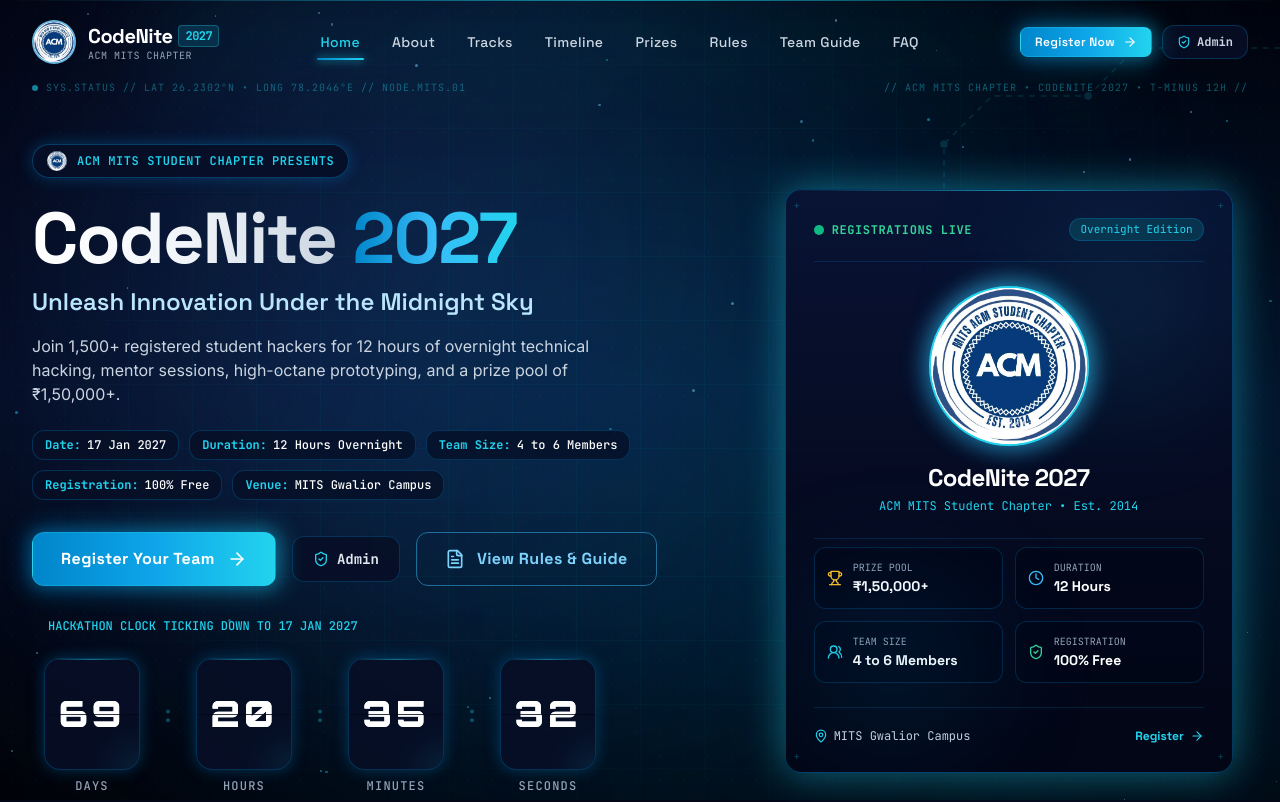
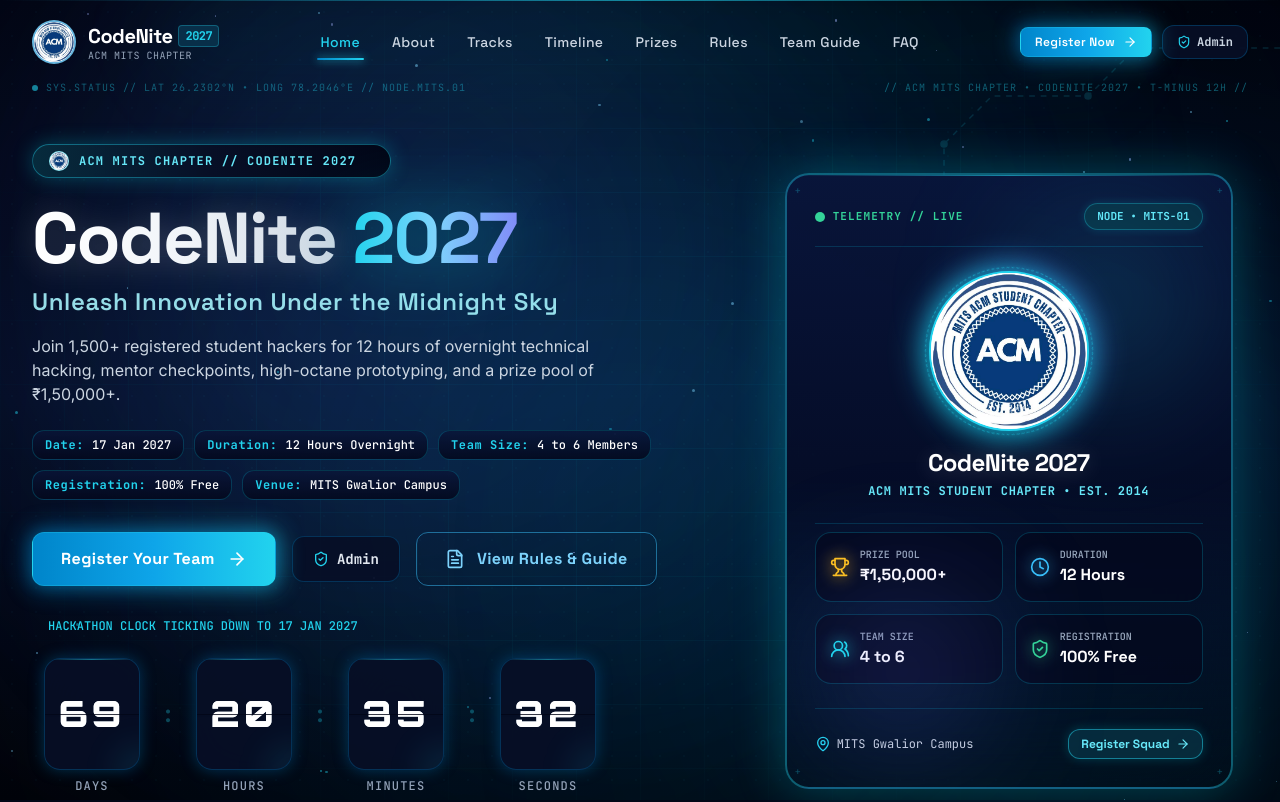
Before and after one commit to ronakgupta2407-wq/ACM-Codenite-, a React (Vite) app: page / in a window 1280 px wide. Shown: the top 802 px of the page. Built offline with nearby package versions, Linux system fonts and the light colour scheme.

Commit message:
Revamp Hero and Problem Statement Tracks with cyberpunk telemetry card and neon badge accents

```diff
--- a/src/sections/Hero.jsx
+++ b/src/sections/Hero.jsx
@@ -72,18 +72,19 @@ export function Hero({ onOpenAdmin }) {
               initial={{ opacity: 0, y: -20 }}
               animate={{ opacity: 1, y: 0 }}
               transition={{ duration: 0.5 }}
-              className="inline-flex items-center gap-2.5 px-3.5 py-1.5 rounded-full bg-navy-900/90 border border-acm-blue/40 shadow-glow-sm mb-6"
+              className="inline-flex items-center gap-2.5 px-4 py-1.5 rounded-full bg-gradient-to-r from-cyan-950/80 via-navy-900 to-navy-950 border border-cyan-400/40 shadow-[0_0_20px_rgba(0,240,255,0.25)] mb-6 backdrop-blur-xl"
             >
-              <div className="w-5 h-5 rounded-full overflow-hidden bg-white flex items-center justify-center shrink-0">
+              <div className="w-5 h-5 rounded-full overflow-hidden bg-white flex items-center justify-center shrink-0 border border-cyan-400/50 shadow-sm">
                 <img
                   src={EVENT_DATA.organizer.acmLogo}
                   alt="ACM Logo"
                   className="w-full h-full object-cover"
                 />
               </div>
-              <span className="text-xs font-mono font-semibold tracking-wider uppercase text-acm-cyan">
-                ACM MITS Student Chapter Presents
+              <span className="text-xs font-mono font-bold tracking-widest uppercase text-cyan-300">
+                ACM MITS Chapter // CodeNite 2027
               </span>
+              <span className="w-1.5 h-1.5 rounded-full bg-emerald-400 animate-ping ml-0.5" />
             </motion.div>
 
             {/* Glitch Headline */}
@@ -94,10 +95,10 @@ export function Hero({ onOpenAdmin }) {
               className="relative"
             >
               <h1 className="font-heading font-black text-4xl sm:text-6xl md:text-7xl text-white tracking-tight leading-none mb-3">
-                <span className="bg-gradient-to-r from-white via-slate-100 to-slate-300 bg-clip-text text-transparent">
+                <span className="bg-gradient-to-r from-white via-slate-100 to-slate-300 bg-clip-text text-transparent drop-shadow-[0_2px_15px_rgba(255,255,255,0.2)]">
                   {glitchText}
                 </span>{" "}
-                <span className="bg-gradient-to-r from-acm-blue via-sky-400 to-acm-cyan bg-clip-text text-transparent">
+                <span className="bg-gradient-to-r from-cyan-400 via-sky-300 to-indigo-400 bg-clip-text text-transparent drop-shadow-[0_0_35px_rgba(0,240,255,0.45)]">
                   2027
                 </span>
               </h1>
@@ -108,7 +109,7 @@ export function Hero({ onOpenAdmin }) {
               initial={{ opacity: 0, y: 20 }}
               animate={{ opacity: 1, y: 0 }}
               transition={{ duration: 0.6, delay: 0.2 }}
-              className="text-lg sm:text-xl md:text-2xl font-heading font-semibold text-sky-200 mb-4"
+              className="text-lg sm:text-xl md:text-2xl font-heading font-semibold text-cyan-200/90 mb-4 tracking-wide"
             >
               {EVENT_DATA.tagline}
             </motion.h2>
@@ -120,7 +121,7 @@ export function Hero({ onOpenAdmin }) {
               transition={{ duration: 0.6, delay: 0.3 }}
               className="text-slate-300 text-sm sm:text-base leading-relaxed max-w-xl mb-6 font-normal"
             >
-              Join 1,500+ registered student hackers for 12 hours of overnight technical hacking, mentor sessions, high-octane prototyping, and a prize pool of ₹1,50,000+.
+              Join 1,500+ registered student hackers for 12 hours of overnight technical hacking, mentor checkpoints, high-octane prototyping, and a prize pool of ₹1,50,000+.
             </motion.p>
 
             {/* Event Chips */}
@@ -133,9 +134,9 @@ export function Hero({ onOpenAdmin }) {
               {EVENT_DATA.chips.map((chip) => (
                 <div
                   key={chip.label}
-                  className="inline-flex items-center gap-1.5 px-3 py-1.5 rounded-xl bg-navy-900/80 border border-acm-blue/30 text-xs font-mono text-slate-200 backdrop-blur-md"
+                  className="inline-flex items-center gap-2 px-3 py-1.5 rounded-xl bg-gradient-to-b from-[#0a1538]/80 to-[#04091e]/90 border border-cyan-500/25 text-xs font-mono text-slate-200 backdrop-blur-md hover:border-cyan-400/50 hover:shadow-[0_0_15px_rgba(0,240,255,0.2)] transition-all"
                 >
-                  <span className="text-acm-cyan font-bold">{chip.label}:</span>
+                  <span className="text-cyan-400 font-bold tracking-wider">{chip.label}:</span>
                   <span className="text-white font-medium">{chip.value}</span>
                 </div>
               ))}
@@ -205,37 +206,40 @@ export function Hero({ onOpenAdmin }) {
               <Card
                 tilt
                 spotlight
-                className="bg-navy-900/95 border border-acm-blue/40 shadow-glow-lg p-7 relative overflow-hidden"
+                className="bg-gradient-to-b from-[#09153b]/95 via-[#050c26]/95 to-[#020516]/98 border-2 border-cyan-400/40 shadow-[0_0_50px_rgba(0,240,255,0.25)] p-7 relative overflow-hidden rounded-3xl"
               >
                 {/* Background ambient radial glow inside card */}
-                <div className="absolute top-0 right-0 w-44 h-44 bg-acm-cyan/10 rounded-full blur-3xl pointer-events-none" />
-                <div className="absolute bottom-0 left-0 w-40 h-40 bg-acm-blue/15 rounded-full blur-3xl pointer-events-none" />
+                <div className="absolute top-0 right-0 w-48 h-48 bg-cyan-400/15 rounded-full blur-3xl pointer-events-none" />
+                <div className="absolute bottom-0 left-0 w-44 h-44 bg-indigo-500/20 rounded-full blur-3xl pointer-events-none" />
 
-                {/* Top Badge & Live Status */}
-                <div className="flex items-center justify-between pb-5 border-b border-acm-blue/20">
+                {/* Top Terminal Status Header */}
+                <div className="flex items-center justify-between pb-4 border-b border-cyan-500/20">
                   <div className="flex items-center gap-2">
                     <span className="relative flex h-2.5 w-2.5">
                       <span className="animate-ping absolute inline-flex h-full w-full rounded-full bg-emerald-400 opacity-75" />
-                      <span className="relative inline-flex rounded-full h-2.5 w-2.5 bg-emerald-500" />
+                      <span className="relative inline-flex rounded-full h-2.5 w-2.5 bg-emerald-400" />
                     </span>
-                    <span className="text-xs font-mono font-bold tracking-wider uppercase text-emerald-400">
-                      Registrations Live
+                    <span className="text-[11px] font-mono font-bold tracking-widest uppercase text-emerald-400">
+                      TELEMETRY // LIVE
                     </span>
                   </div>
 
-                  <span className="text-[11px] font-mono px-2.5 py-0.5 rounded-full bg-sky-950 text-acm-cyan border border-sky-600/30">
-                    Overnight Edition
+                  <span className="text-[11px] font-mono px-3 py-1 rounded-full bg-cyan-950/80 text-cyan-300 border border-cyan-400/30 shadow-[0_0_10px_rgba(0,240,255,0.15)] font-bold">
+                    NODE • MITS-01
                   </span>
                 </div>
 
-                {/* Central ACM Chapter Emblem Display - Fitted in Frame */}
-                <div className="py-6 flex flex-col items-center text-center">
+                {/* Central ACM Chapter Emblem Display - Holographic Cyber Frame */}
+                <div className="py-6 flex flex-col items-center text-center relative">
                   <div className="relative w-36 h-36 sm:w-40 sm:h-40 mb-4 flex items-center justify-center">
-                    {/* Glowing outer ring */}
-                    <div className="absolute -inset-1 rounded-full bg-gradient-to-tr from-acm-blue via-sky-400 to-acm-cyan opacity-50 blur-md animate-pulse-slow" />
+                    {/* Glowing outer aura */}
+                    <div className="absolute -inset-2 rounded-full bg-gradient-to-tr from-cyan-400 via-sky-400 to-indigo-500 opacity-60 blur-lg animate-pulse-slow" />
+
+                    {/* Cyber ring */}
+                    <div className="absolute -inset-1 rounded-full border border-cyan-400/50 border-dashed animate-spin-slow" />
 
                     {/* Inner bordered circle perfectly fitted */}
-                    <div className="relative w-full h-full rounded-full overflow-hidden bg-white border-2 border-acm-cyan shadow-glow-md flex items-center justify-center p-0">
+                    <div className="relative w-full h-full rounded-full overflow-hidden bg-white border-2 border-cyan-400 shadow-[0_0_25px_rgba(0,240,255,0.5)] flex items-center justify-center p-0">
                       <img
                         src={EVENT_DATA.organizer.acmLogo}
                         alt="ACM MITS Student Chapter"
@@ -244,45 +248,45 @@ export function Hero({ onOpenAdmin }) {
                     </div>
                   </div>
 
-                  <h3 className="font-heading font-black text-2xl text-white tracking-tight">
+                  <h3 className="font-heading font-black text-2xl text-white tracking-tight drop-shadow-[0_2px_10px_rgba(255,255,255,0.2)]">
                     CodeNite 2027
                   </h3>
-                  <p className="text-xs font-mono text-acm-cyan mt-1">
+                  <p className="text-xs font-mono text-cyan-300 font-bold mt-1 tracking-wider uppercase">
                     ACM MITS Student Chapter • Est. 2014
                   </p>
                 </div>
 
                 {/* Key Event Highlights Grid */}
-                <div className="grid grid-cols-2 gap-3 pt-2 pb-6 border-y border-acm-blue/20 text-xs">
-                  <div className="p-3 rounded-xl bg-navy-950/70 border border-acm-blue/25 flex items-center gap-2.5">
-                    <Trophy className="w-4 h-4 text-amber-400 shrink-0" />
+                <div className="grid grid-cols-2 gap-3 pt-2 pb-6 border-y border-cyan-500/20 text-xs">
+                  <div className="p-3.5 rounded-2xl bg-[#04091f]/80 border border-cyan-500/25 flex items-center gap-2.5 hover:border-cyan-400/50 transition-colors">
+                    <Trophy className="w-5 h-5 text-amber-400 shrink-0 drop-shadow-[0_0_8px_#fbbf24]" />
                     <div>
-                      <div className="text-[10px] text-slate-400 uppercase font-mono">Prize Pool</div>
-                      <div className="font-heading font-bold text-white text-sm">₹1,50,000+</div>
+                      <div className="text-[10px] text-slate-400 uppercase font-mono font-semibold">Prize Pool</div>
+                      <div className="font-heading font-black text-white text-base">₹1,50,000+</div>
                     </div>
                   </div>
 
-                  <div className="p-3 rounded-xl bg-navy-950/70 border border-acm-blue/25 flex items-center gap-2.5">
-                    <Clock className="w-4 h-4 text-sky-400 shrink-0" />
+                  <div className="p-3.5 rounded-2xl bg-[#04091f]/80 border border-cyan-500/25 flex items-center gap-2.5 hover:border-cyan-400/50 transition-colors">
+                    <Clock className="w-5 h-5 text-sky-400 shrink-0 drop-shadow-[0_0_8px_#38bdf8]" />
                     <div>
-                      <div className="text-[10px] text-slate-400 uppercase font-mono">Duration</div>
-                      <div className="font-heading font-bold text-white text-sm">12 Hours</div>
+                      <div className="text-[10px] text-slate-400 uppercase font-mono font-semibold">Duration</div>
+                      <div className="font-heading font-black text-white text-base">12 Hours</div>
                     </div>
                   </div>
 
-                  <div className="p-3 rounded-xl bg-navy-950/70 border border-acm-blue/25 flex items-center gap-2.5">
-                    <UsersRound className="w-4 h-4 text-acm-cyan shrink-0" />
+                  <div className="p-3.5 rounded-2xl bg-[#04091f]/80 border border-cyan-500/25 flex items-center gap-2.5 hover:border-cyan-400/50 transition-colors">
+                    <UsersRound className="w-5 h-5 text-cyan-400 shrink-0 drop-shadow-[0_0_8px_#22d3ee]" />
                     <div>
-                      <div className="text-[10px] text-slate-400 uppercase font-mono">Team Size</div>
-                      <div className="font-heading font-bold text-white text-sm">4 to 6 Members</div>
+                      <div className="text-[10px] text-slate-400 uppercase font-mono font-semibold">Team Size</div>
+                      <div className="font-heading font-black text-white text-base">4 to 6</div>
                     </div>
                   </div>
 
-                  <div className="p-3 rounded-xl bg-navy-950/70 border border-acm-blue/25 flex items-center gap-2.5">
-                    <ShieldCheck className="w-4 h-4 text-emerald-400 shrink-0" />
+                  <div className="p-3.5 rounded-2xl bg-[#04091f]/80 border border-cyan-500/25 flex items-center gap-2.5 hover:border-cyan-400/50 transition-colors">
+                    <ShieldCheck className="w-5 h-5 text-emerald-400 shrink-0 drop-shadow-[0_0_8px_#34d399]" />
                     <div>
-                      <div className="text-[10px] text-slate-400 uppercase font-mono">Registration</div>
-                      <div className="font-heading font-bold text-white text-sm">100% Free</div>
+                      <div className="text-[10px] text-slate-400 uppercase font-mono font-semibold">Registration</div>
+                      <div className="font-heading font-black text-white text-base">100% Free</div>
                     </div>
                   </div>
                 </div>
@@ -290,16 +294,16 @@ export function Hero({ onOpenAdmin }) {
                 {/* Bottom Quick Action */}
                 <div className="pt-5 flex items-center justify-between">
                   <div className="flex items-center gap-1.5 text-xs text-slate-300 font-mono">
-                    <MapPin className="w-3.5 h-3.5 text-acm-cyan" />
+                    <MapPin className="w-4 h-4 text-cyan-400" />
                     <span>MITS Gwalior Campus</span>
                   </div>
 
                   <button
                     type="button"
                     onClick={() => scrollTo("register")}
-                    className="inline-flex items-center gap-1.5 text-xs font-heading font-bold text-acm-cyan hover:text-white transition-colors cursor-pointer group"
+                    className="inline-flex items-center gap-1.5 px-3 py-1.5 rounded-xl bg-cyan-950/80 border border-cyan-400/50 text-xs font-heading font-bold text-cyan-300 hover:text-white hover:bg-cyan-500/20 transition-all cursor-pointer group shadow-[0_0_12px_rgba(0,240,255,0.2)]"
                   >
-                    <span>Register</span>
+                    <span>Register Squad</span>
                     <ArrowRight className="w-3.5 h-3.5 group-hover:translate-x-1 transition-transform" />
                   </button>
                 </div>
```
Also changed, not shown: src/sections/Tracks.jsx (+22 -11 lines).
